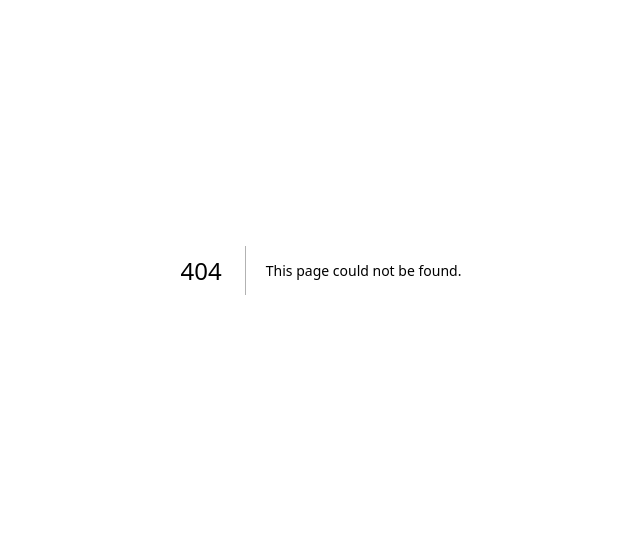
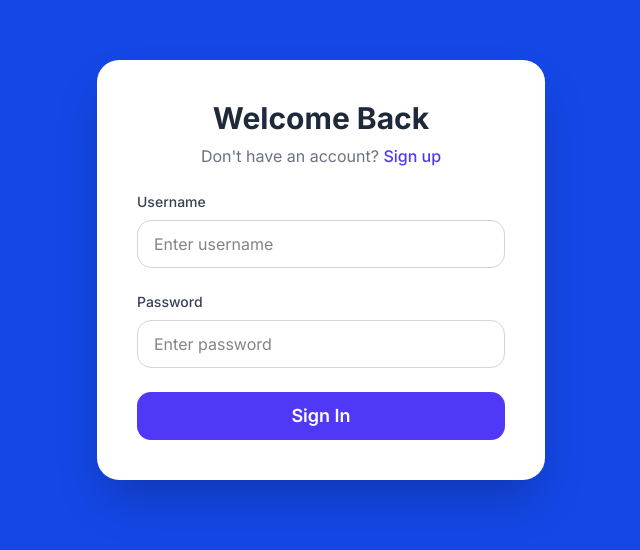
Before and after one commit to hadinmt85/API-product-store, a Next.js app: page /signin in a window 1280 px wide. Before the commit this address had no page. Shown: the part 130-680 px from the top of the page, without its empty margins (319-959 px from the left). Built offline with nearby package versions, Linux system fonts and the light colour scheme.

Commit message:
add signup and signin pages with API integration

```diff
--- /dev/null
+++ b/app/signin/page.tsx
@@ -0,0 +1,63 @@
+"use client"
+import { useState } from 'react';
+import Link from 'next/link';
+
+const Signin = () => {
+    const [username, setUsername] = useState("")
+    const [password, setPassword] = useState("")
+
+    const handleSubmit = async () => {
+        const res = await fetch("https://practice.amirm.me/auth/login", {
+            method: "POST",
+            headers: { "Content-Type": "application/json" },
+            body: JSON.stringify({ username, password })
+        })
+        const result = await res.json()
+        console.log(result)
+        localStorage.setItem("token", result.token)
+    }
+
+    return (
+        <div className="min-h-screen flex items-center justify-center bg-blue-700 p-4">
+            <div className="w-full max-w-md bg-white rounded-3xl shadow-2xl p-10 flex flex-col gap-6">
+                <div className="text-center">
+                    <h1 className="text-3xl font-bold text-gray-800">Welcome Back</h1>
+                    <p className="text-gray-500 mt-2">
+                        Don't have an account?{" "}
+                        <Link href="/signup" className="text-indigo-600 font-medium hover:underline">
+                            Sign up
+                        </Link>
+                    </p>
+                </div>
+                <div className="flex flex-col gap-2">
+                    <label className="text-sm font-medium text-gray-700">Username</label>
+                    <input
+                        value={username}
+                        onChange={(e) => setUsername(e.target.value)}
+                        type="text"
+                        placeholder="Enter username"
+                        className="w-full h-12 px-4 border border-gray-300 rounded-xl outline-none transition focus:border-indigo-500 focus:ring-4 focus:ring-indigo-100"
+                    />
+                </div>
+                <div className="flex flex-col gap-2">
+                    <label className="text-sm font-medium text-gray-700">Password</label>
+                    <input
+                        value={password}
+                        onChange={(e) => setPassword(e.target.value)}
+                        type="password"
+                        placeholder="Enter password"
+                        className="w-full h-12 px-4 border border-gray-300 rounded-xl outline-none transition focus:border-indigo-500 focus:ring-4 focus:ring-indigo-100"
+                    />
+                </div>
+                <button
+                    onClick={handleSubmit}
+                    className="w-full h-12 bg-indigo-600 text-white text-lg font-semibold rounded-xl cursor-pointer transition hover:bg-indigo-700 active:scale-95"
+                >
+                    Sign In
+                </button>
+            </div>
+        </div>
+    )
+}
+
+export default Signin;
--- /dev/null
+++ b/app/signup/page.tsx
@@ -0,0 +1,62 @@
+"use client"
+import { useState } from 'react';
+import Link from 'next/link';
+
+const Signup = () => {
+    const [username, setUsername] = useState("")
+    const [password, setPassword] = useState("")
+
+    const handleSubmit = async () => {
+        const res = await fetch("https://practice.amirm.me/auth/register", {
+            method: "POST",
+            headers: { "Content-Type": "application/json" },
+            body: JSON.stringify({ username, password })
+        })
+        const result = await res.json()
+        console.log(result)
+    }
+
+    return (
+        <div className="min-h-screen flex items-center justify-center bg-blue-700 p-4">
+            <div className="w-full max-w-md bg-white rounded-3xl shadow-2xl p-10 flex flex-col gap-6">
+                <div className="text-center">
+                    <h1 className="text-3xl font-bold text-gray-800">Create Account</h1>
+                    <p className="text-gray-500 mt-2">
+                        Have an account? {" "}
+                        <Link href="/signin" className="text-indigo-600 font-medium hover:underline">
+                            Sign in
+                        </Link>
+                    </p>
+                </div>
+                <div className="flex flex-col gap-2">
+                    <label className="text-sm font-medium text-gray-700">Username</label>
+                    <input
+                        value={username}
+                        onChange={(e) => setUsername(e.target.value)}
+                        type="text"
+                        placeholder="Enter username"
+                        className="w-full h-12 px-4 border border-gray-300 rounded-xl outline-none transition focus:border-indigo-500 focus:ring-4 focus:ring-indigo-100"
+                    />
+                </div>
+                <div className="flex flex-col gap-2">
+                    <label className="text-sm font-medium text-gray-700">Password</label>
+                    <input
+                        value={password}
+                        onChange={(e) => setPassword(e.target.value)}
+                        type="password"
+                        placeholder="Enter password"
+                        className="w-full h-12 px-4 border border-gray-300 rounded-xl outline-none transition focus:border-indigo-500 focus:ring-4 focus:ring-indigo-100"
+                    />
+                </div>
+                <button
+                    onClick={handleSubmit}
+                    className="w-full h-12 bg-indigo-600 text-white text-lg font-semibold rounded-xl cursor-pointer transition hover:bg-indigo-700 active:scale-95"
+                >
+                    Sign Up
+                </button>
+            </div>
+        </div>
+    )
+}
+
+export default Signup;
```
